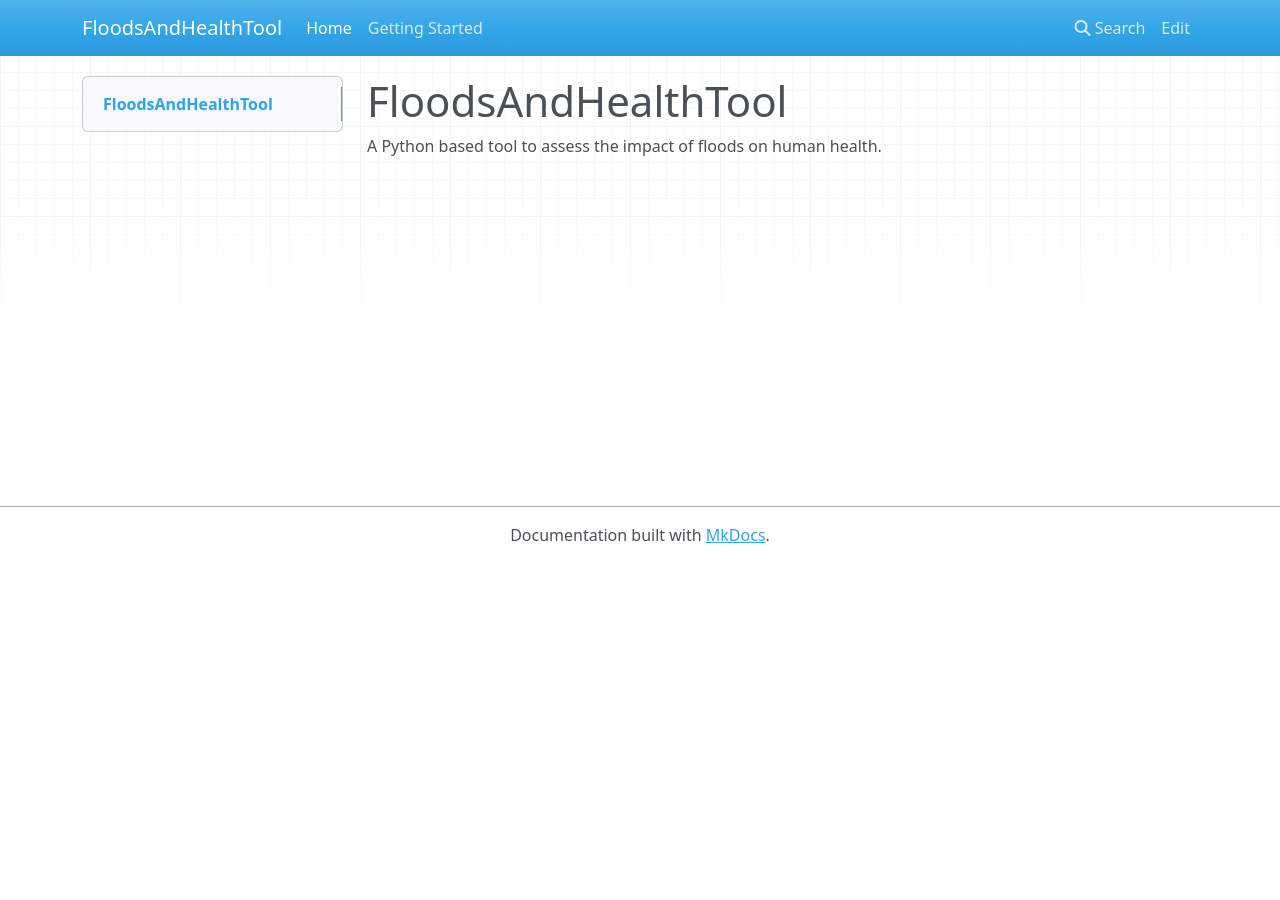
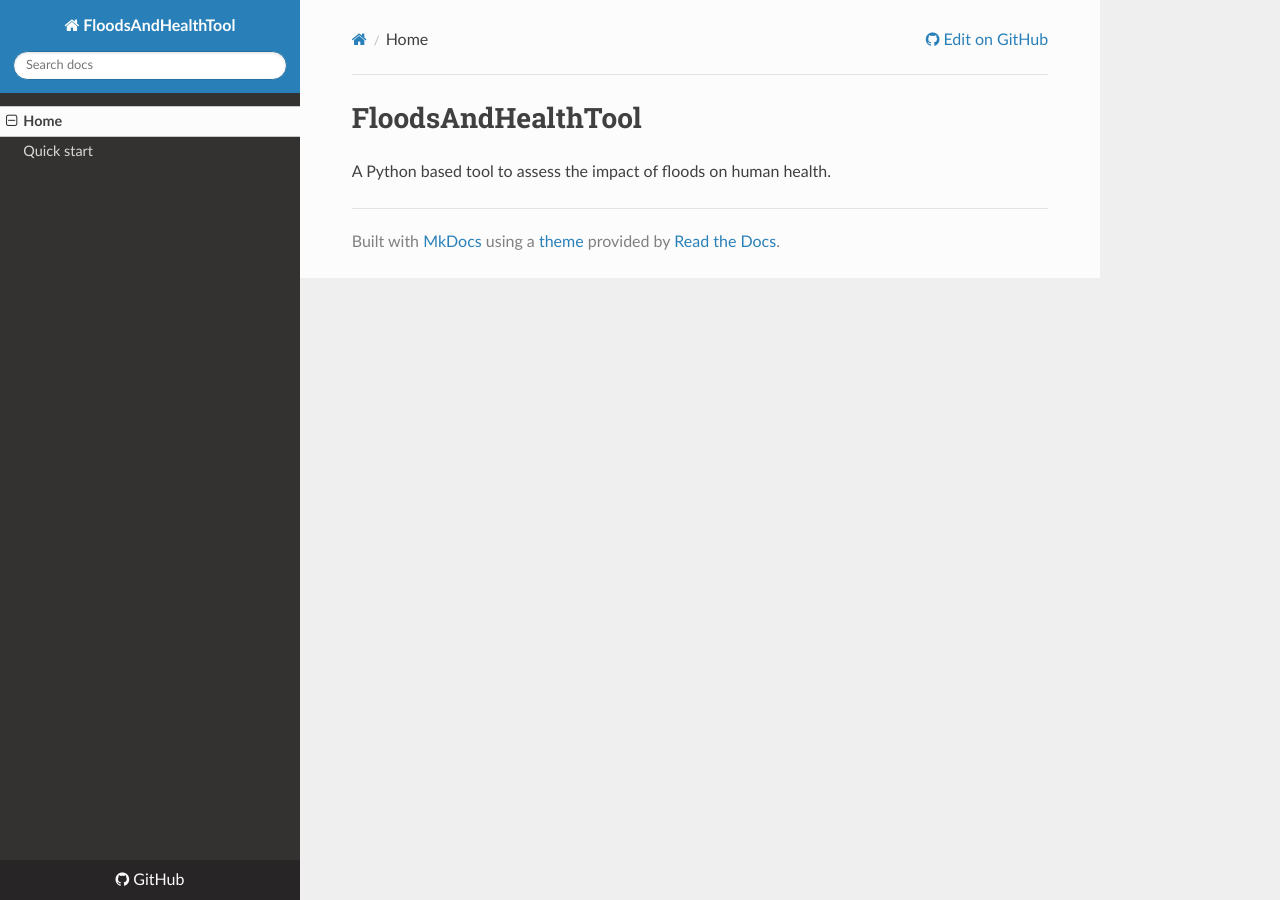
Before and after one commit to Deltares-research/FloodsAndHealthTool, an MkDocs documentation site: the page built from docs/index.md, in a window 1280 px wide. Built offline with MkDocs 1.6.1, drawn with Linux system fonts in a browser that asks for light colours; nearby versions of some CDN libraries.

Commit message:
Simplified setup for mkdocs

```diff
--- a/mkdocs.yml
+++ b/mkdocs.yml
@@ -5,21 +5,20 @@ site_author: Deltares
 
 repo_url:
 edit_uri: blob/master/docs/
+### Site metadata ###
 
-theme:
-    name: mkdocs
-    locale: en
-    analytics: {gtag: 'G-274394082'}
-    highlightjs: true
-    hljs_languages:
-        - yaml
-        - django
+site_name: FloodsAndHealthTool
+site_description: A Python tool for flood impacts on human health
+site_url: https://https://deltares.github.io/FloodsAndHealthTool/
+
+repo_url: https://github.com/Deltares/FloodsAndHealthTool/
+edit_uri: edit/master/docs
+
+
+### Build settings ###
+
+theme: readthedocs
 
 nav:
-    - Home: index.md
-    - Getting Started: 1_quick_start.md
-
-
-
-watch:
-    - mkdocs
+  - Home: index.md
+  - Quick start: 1_quick_start.md
```
